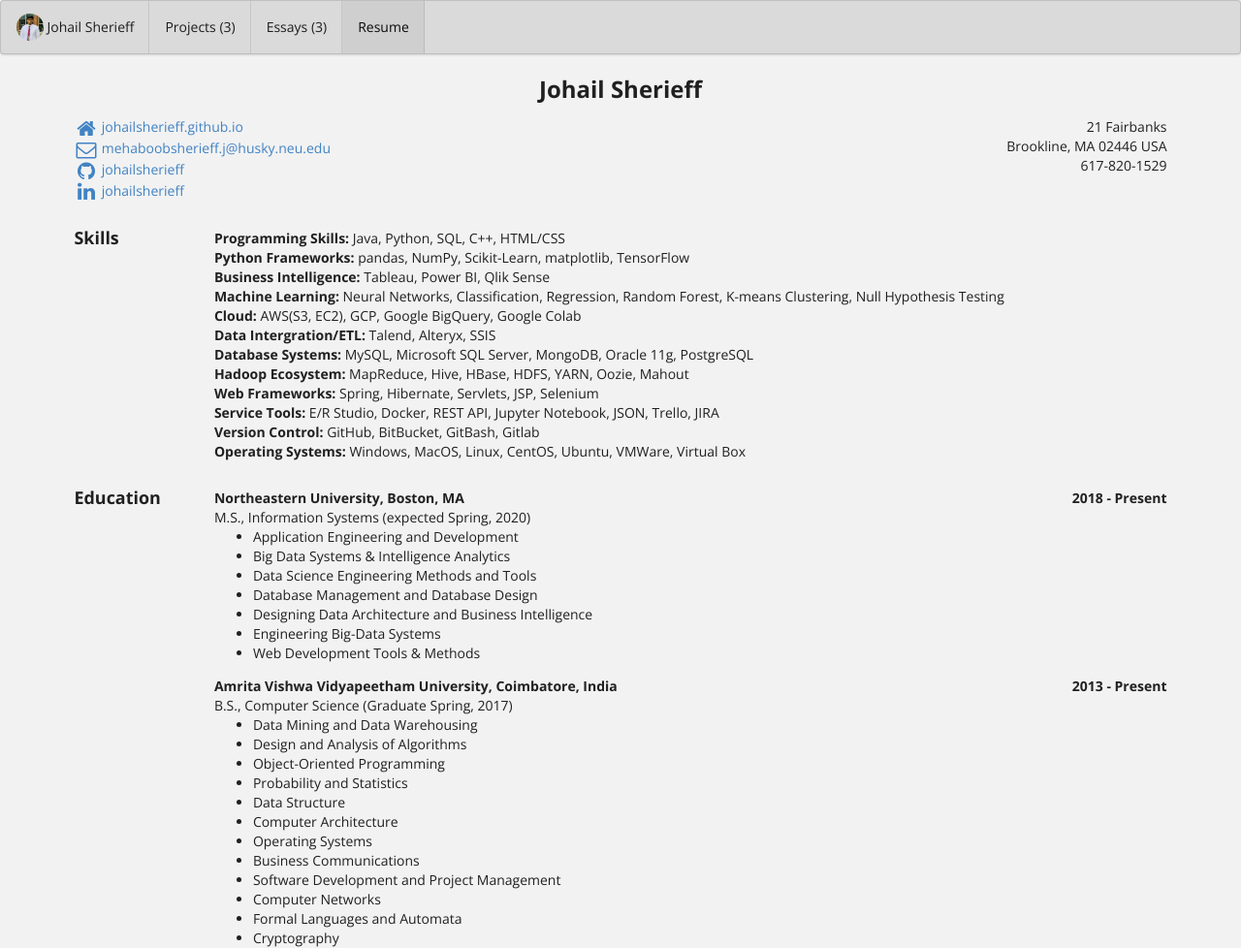
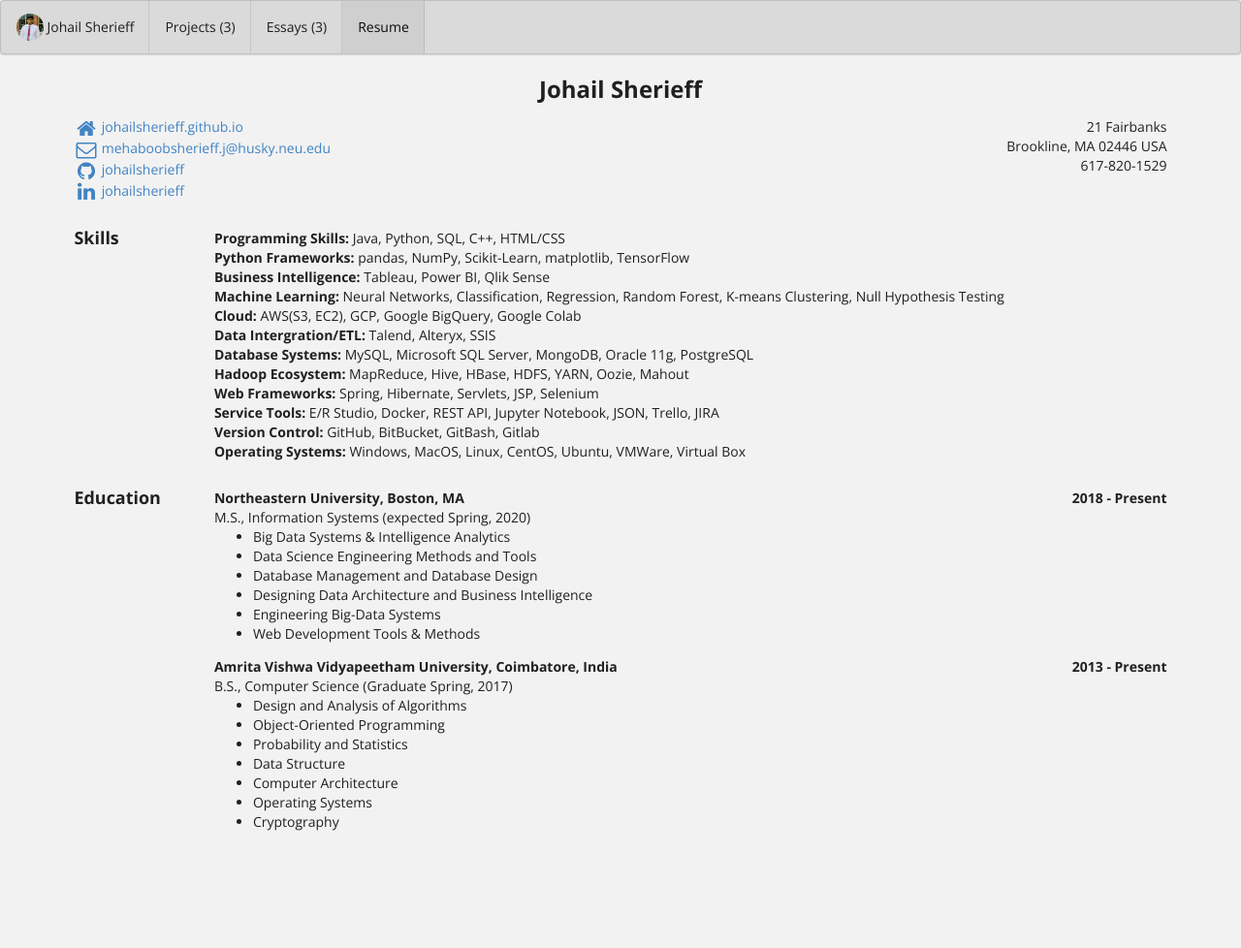
Before and after one commit to johailsherieff/johailsherieff.github.io, a Jekyll site: the page built from bio/index.html, in a window 1280 px wide. Shown: the whole page at 97% size. Built offline with Jekyll 4.4.1, drawn with Linux system fonts in a browser that asks for light colours; after the commit the page ends 900 px from its top, so only the background shows below that.

Commit message:
Update bio.json

```diff
--- a/_data/bio.json
+++ b/_data/bio.json
@@ -171,9 +171,8 @@
       "startDate": "2018-09-04",
       "endDate": "Present",
       "gpa": "3.4",
-      "courses": ["Application Engineering and Development", "Big Data Systems & Intelligence Analytics", "Data Science Engineering Methods and Tools",
-                  "Database Management and Database Design", "Designing Data Architecture and Business Intelligence", "Engineering Big-Data Systems",
-                  "Web Development Tools & Methods"
+      "courses": ["Big Data Systems & Intelligence Analytics", "Data Science Engineering Methods and Tools","Database Management and Database Design",
+                  "Designing Data Architecture and Business Intelligence", "Engineering Big-Data Systems","Web Development Tools & Methods"
       ]
     },
     {
@@ -183,9 +182,8 @@
       "startDate": "2013-08-13",
       "endDate": "Present",
       "gpa": "3.3",
-      "courses": ["Data Mining and Data Warehousing", "Design and Analysis of Algorithms", "Object-Oriented Programming",
-                  "Probability and Statistics", "Data Structure", "Computer Architecture", "Operating Systems", "Business Communications",
-                  "Software Development and Project Management", "Computer Networks", "Formal Languages and Automata", "Cryptography"
+      "courses": ["Design and Analysis of Algorithms", "Object-Oriented Programming",
+                  "Probability and Statistics", "Data Structure", "Computer Architecture", "Operating Systems", "Cryptography"
       ]
     }
   ],
```
